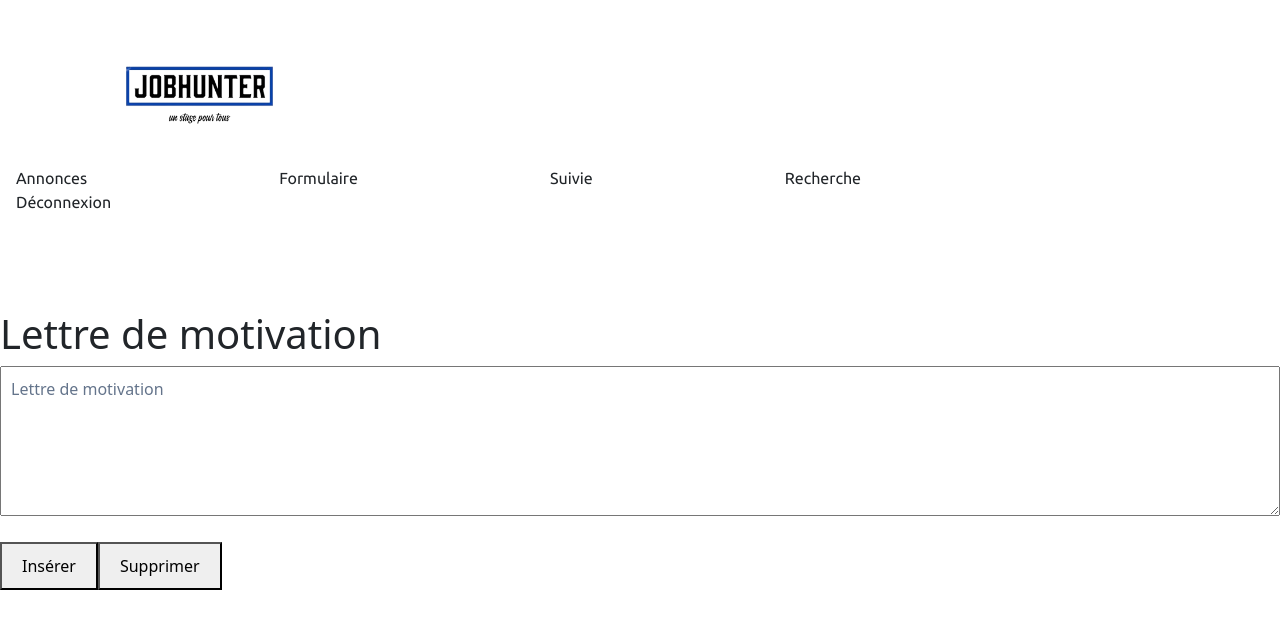
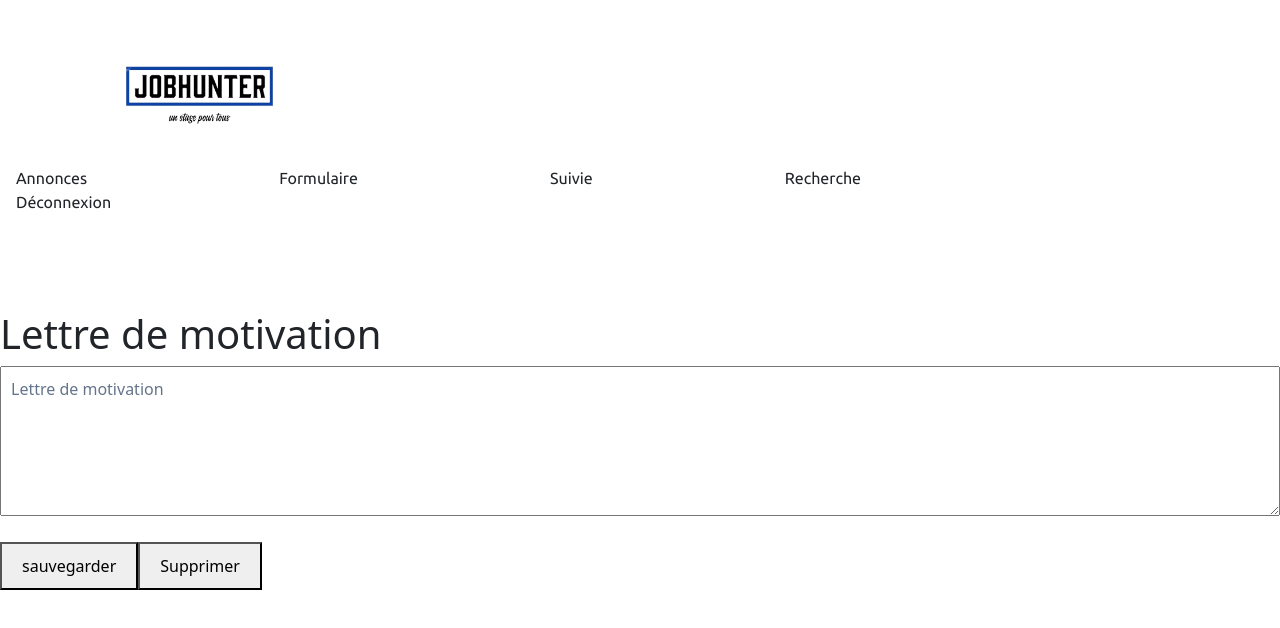
Before and after one commit to KarimHaddadi20/jobhunter, a Vue app: page /cover in a window 1280 px wide. Shown: the top 628 px of the page. Built offline with nearby package versions, Linux system fonts and the light colour scheme; no server answers.

Commit message:
Update button label in Cover.vue

```diff
--- a/src/components/Cover.vue
+++ b/src/components/Cover.vue
@@ -6,7 +6,7 @@
         v-model="newLetter.cover"
         placeholder="Lettre de motivation"
       ></textarea>
-      <button @click="addLetter">Insérer</button>
+      <button @click="addLetter">sauvegarder</button>
       <button @click="deleteLetter">Supprimer</button>
       <p>{{ insertedLetter }}</p>
     </div>
```
